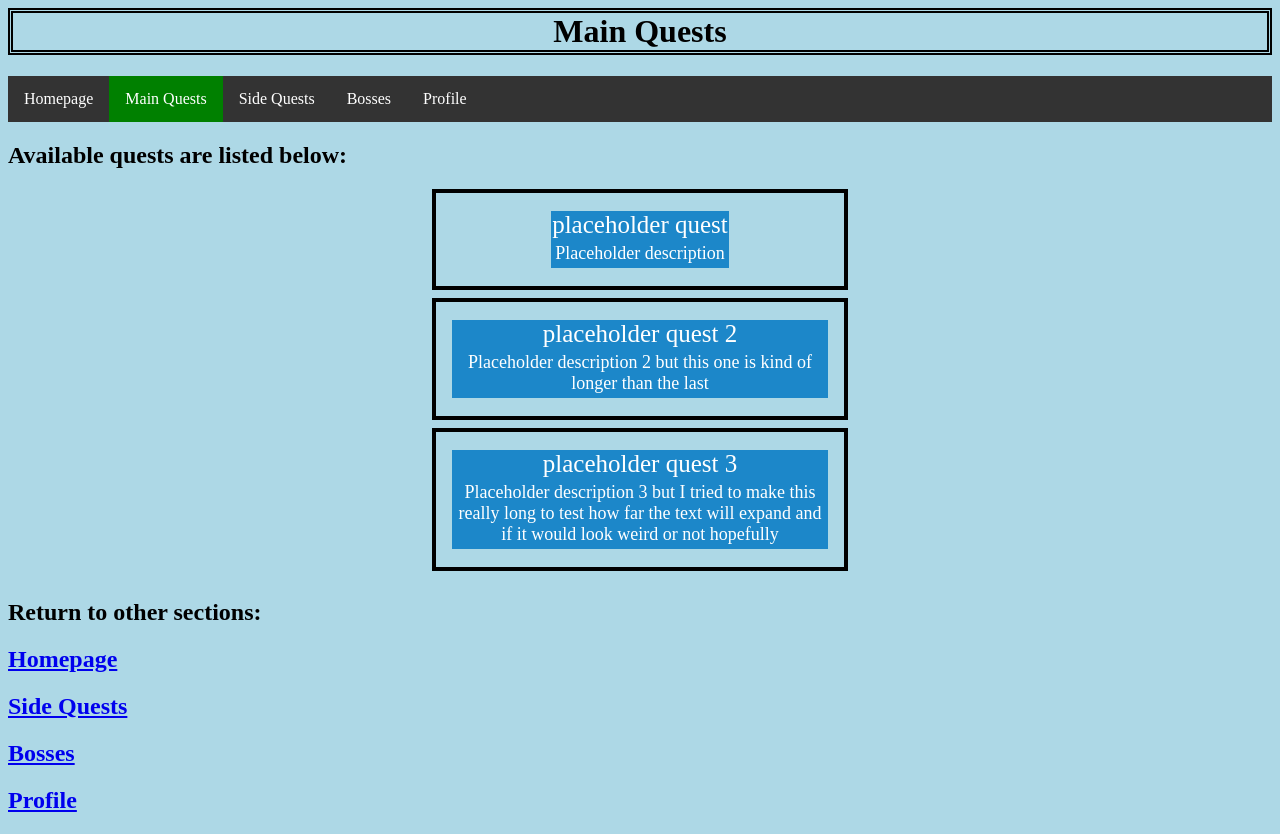
After one commit to Yamarik1/CMSC447-RPG-04, a Django app: template RPGClass/homepage/templates/homepage/mainQuest.html in a window 1280 px wide. The commit adds this page. Run offline with Django 3.2, Linux system fonts and the light colour scheme; the template is opened without the code that fills it, so the values that code supplies are empty.

Commit message:
Revised so it works for merging

```diff
--- /dev/null
+++ b/RPGClass/homepage/templates/homepage/mainQuest.html
@@ -0,0 +1,46 @@
+{% load static %}
+
+<link rel="stylesheet" type="text/css" href="{% static 'homepage/style.css' %}">
+<link rel="stylesheet" type="text/css" href="{% static 'homepage/mQuestView.css' %}">
+
+
+
+<h1>Main Quests</h1>
+
+<!--This defines the list of links used in the navigation bar -->
+<ul>
+    <li><a class = "nav" href="/homepage/">Homepage</a></li>
+    <li><a class = "nav active" href="/homepage/mainquest/">Main Quests</a> </li>
+    <li><a class = "nav" href="/homepage/sidequest/">Side Quests</a> </li>
+    <li><a class = "nav" href="/homepage/bosses/">Bosses</a> </li>
+    <li><a class = "nav" href="/homepage/profile/">Profile</a> </li>
+</ul>
+<h2> Available quests are listed below: </h2>
+
+<!-- This contains the button and a link to a quest when clicked on -->
+<!-- The layout of the button in located in mQuestView.css -->
+<div class = "center"> <a href="/homepage/mainquest/1" class = "button"> placeholder quest
+<p><font size = "+1"> Placeholder description </font></p>
+</div> </a>
+
+
+<div class = "center"> <a href="/homepage/mainquest/2" class = "button"> placeholder quest 2
+    <p> <font size = "+1"> Placeholder description 2 but this one is kind of longer than the last </font></p>
+</div> </a>
+
+<div class = "center"> <a href="/homepage/mainquest/3" class = "button"> placeholder quest 3
+    <p> <font size = "+1"> Placeholder description 3 but I tried to make this really long to test how far the text will expand and if it would look weird or not hopefully</font></p>
+</div> </a>
+
+
+<h2> Return to other sections: </h2>
+
+<!-- This contains links to other pages -->
+
+<h2><a href="/homepage/">Homepage</a> </h2>
+
+<h2><a href="/homepage/sidequest/">Side Quests</a> </h2>
+
+<h2><a href="/homepage/bosses/">Bosses</a></h2>
+
+<h2><a href="/homepage/profile/">Profile</a> </h2>
--- a/RPGClass/homepage/tests.py
+++ b/RPGClass/homepage/tests.py
@@ -17,7 +17,7 @@ class TestClass(TestCase):
 class Quest_test_Class(TestCase):
     # The url found at homepage/mainquest should exist, and will return 200 code
     def test_url_correctness(self):
-        response = self.client.get('/homepage/mainquest')
+        response = self.client.get(reverse('homepage:mainquest'))
         self.assertEqual(response.status_code, 200)
 
 
--- a/RPGClass/homepage/views.py
+++ b/RPGClass/homepage/views.py
@@ -12,8 +12,7 @@ def homepage(request):
 
 
 def mainquest(request):
-    return HttpResponse("Placeholder for the Main Quest page")
-
+    return render(request, "homepage/mainQuest.html")
 
 class mainquestView(generic.DetailView):
     template_name = 'homepage/mQuestView.html'
```
Also changed, not shown: RPGClass/homepage/templates/homepage/mQuestView.html (+16 -41 lines).
